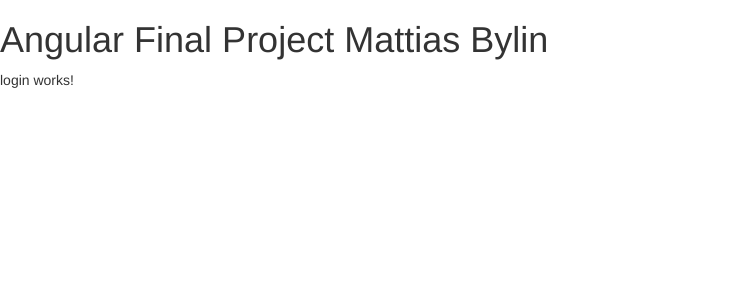
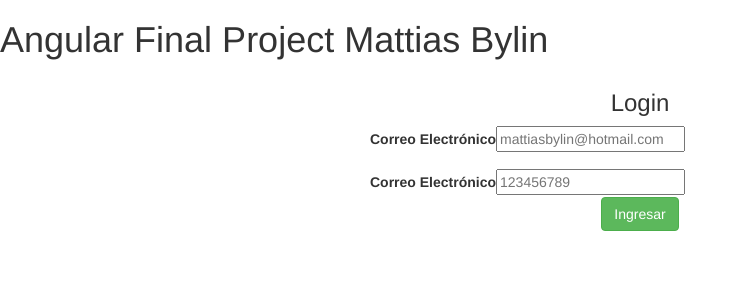
Before and after one commit to Mattias37/ProjectoFinalMattiasBylin, an Angular app: page / in a window 1280 px wide. Shown: the top 300 px of the page, without its empty margins (0-748 px from the left). Built offline with nearby package versions, Linux system fonts and the light colour scheme.

Commit message:
Se genero vista login

```diff
--- a/src/app/login/login.component.html
+++ b/src/app/login/login.component.html
@@ -1 +1,19 @@
-<p>login works!</p>
+<div class="container">
+  <div class="body">
+    <div class="col-sm-6 col-sm-offset-3">
+      <h3 class="text-center">Login</h3>
+      <form>
+        <div class="form-group">
+          <label for="email-input">Correo Electrónico</label>
+          <input type="email" #email id="email-input" placeholder="mattiasbylin@hotmail.com" required pattern="[a-z0-9!#$%&'*+/=?^_`{|}~-]+(?:\.[a-z0-9!#$%&'*+/=?^_`{|}~-]+)*@(?:[a-z0-9](?:[a-z0-9-]*[a-z0-9])?\.)+[a-z0-9](?:[a-z0-9-]*[a-z0-9])?">
+        </div>
+        <div class="form-group">
+          <label for="password-input">Correo Electrónico</label>
+          <input type="password" #password id="password-input" placeholder="123456789" required>
+          <label for="" class="error" *ngIf="errorLogin">Algo no cuadra bien, vuelvelo a intentar porfavor!</label>
+          <button class="btn btn-success center-block" type="button" (click)="login(email.value, password.value)">Ingresar</button>
+        </div>
+      </form>
+    </div>
+  </div>
+</div>
```
